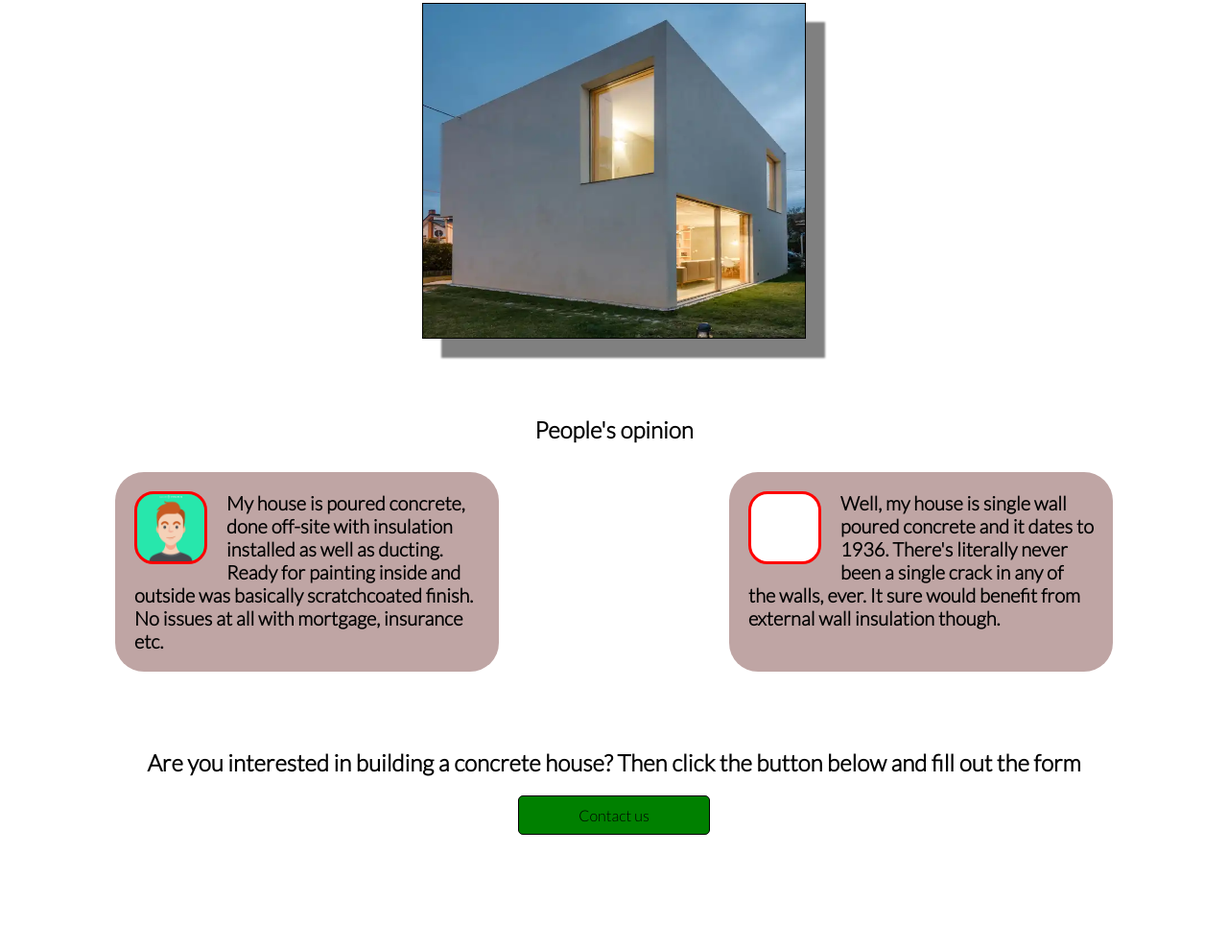
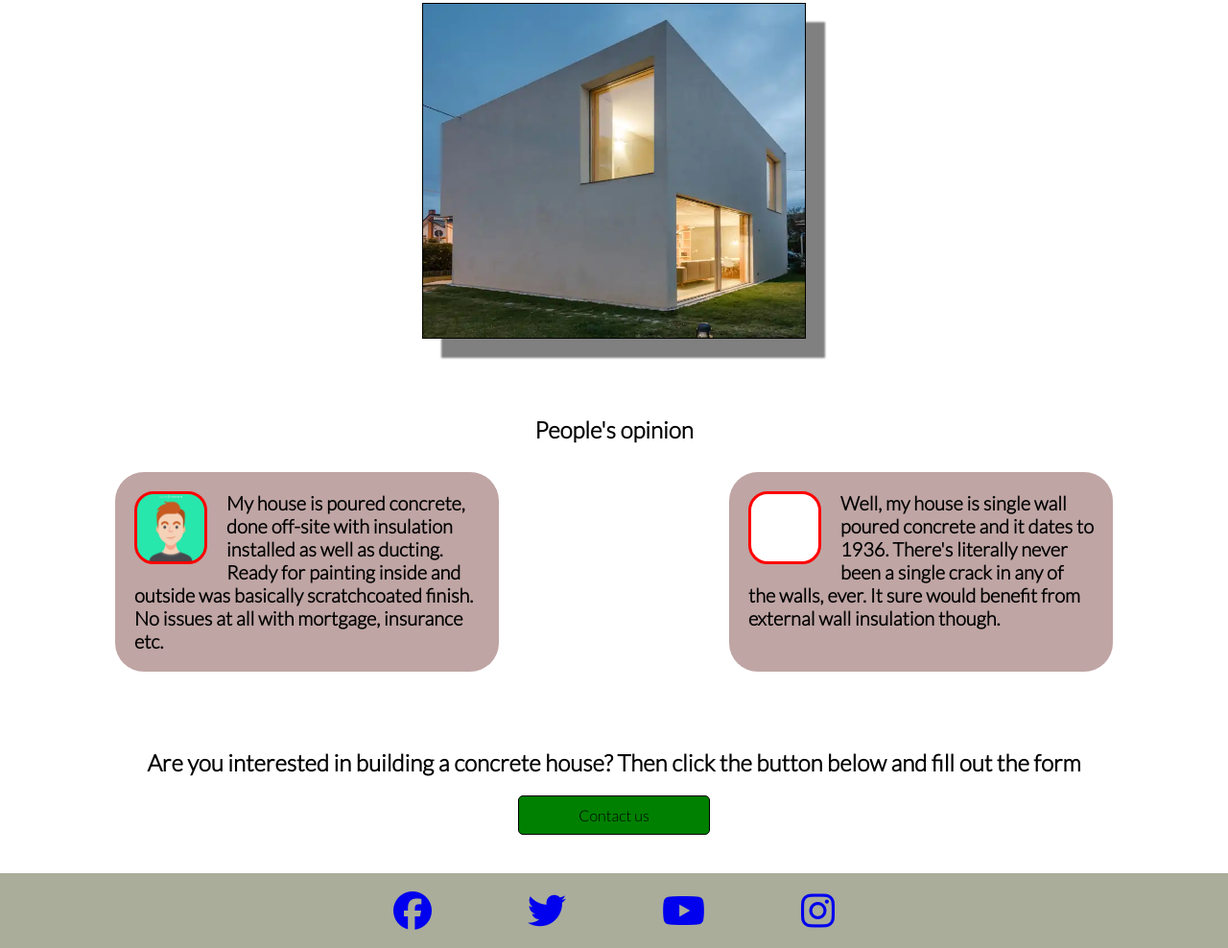
Before and after one commit to lekbit/PP1-Concrete-houses, a plain HTML site: page index.html in a window 1280 px wide. Shown: the part 1699-2687 px from the top of the page at 96% size. Before the commit the page ends 2569 px from the top, so only its background shows below. Drawn offline with nearby package versions, Linux system fonts and the light colour scheme.

Commit message:
Add footer section

```diff
--- a/assets/styles/index_style.css
+++ b/assets/styles/index_style.css
@@ -301,3 +301,18 @@ header {
 }
 
 /* /Form */
+
+footer {
+    margin-top: 40px;
+    background-color: #AAAD9A;
+}
+
+.social-networks {
+    display: flex;
+    justify-content: center;
+    font-size: 250%;
+}
+
+.social-networks li {
+    padding: 15px 50px;
+}
--- a/index.html
+++ b/index.html
@@ -127,6 +127,26 @@
             </div>
         </section>
     </main>
+    <footer>
+        <ul class="social-networks">
+            <li>
+                <a href="https://facebook.com" target="_blank" rel="noopener" aria-label="Visit our facebook">
+                    <i class="fa-brands fa-facebook"></i></a>
+            </li>
+            <li>
+                <a href="https://twitter.com" target="_blank" rel="noopener" aria-label="Visit our twitter">
+                    <i class="fa-brands fa-twitter"></i></a>
+            </li>
+            <li>
+                <a href="https://youtube.com" target="_blank" rel="noopener" aria-label="Visit our youtube">
+                    <i class="fa-brands fa-youtube"></i></a>
+            </li>
+            <li>
+                <a href="https://instagram.com" target="_blank" rel="noopener" aria-label="Visit our instagram">
+                    <i class="fa-brands fa-instagram"></i></a>
+            </li>
+        </ul>
+    </footer>
     <script src="https://kit.fontawesome.com/8a966a517d.js" crossorigin="anonymous"></script>
 </body>
 
```
